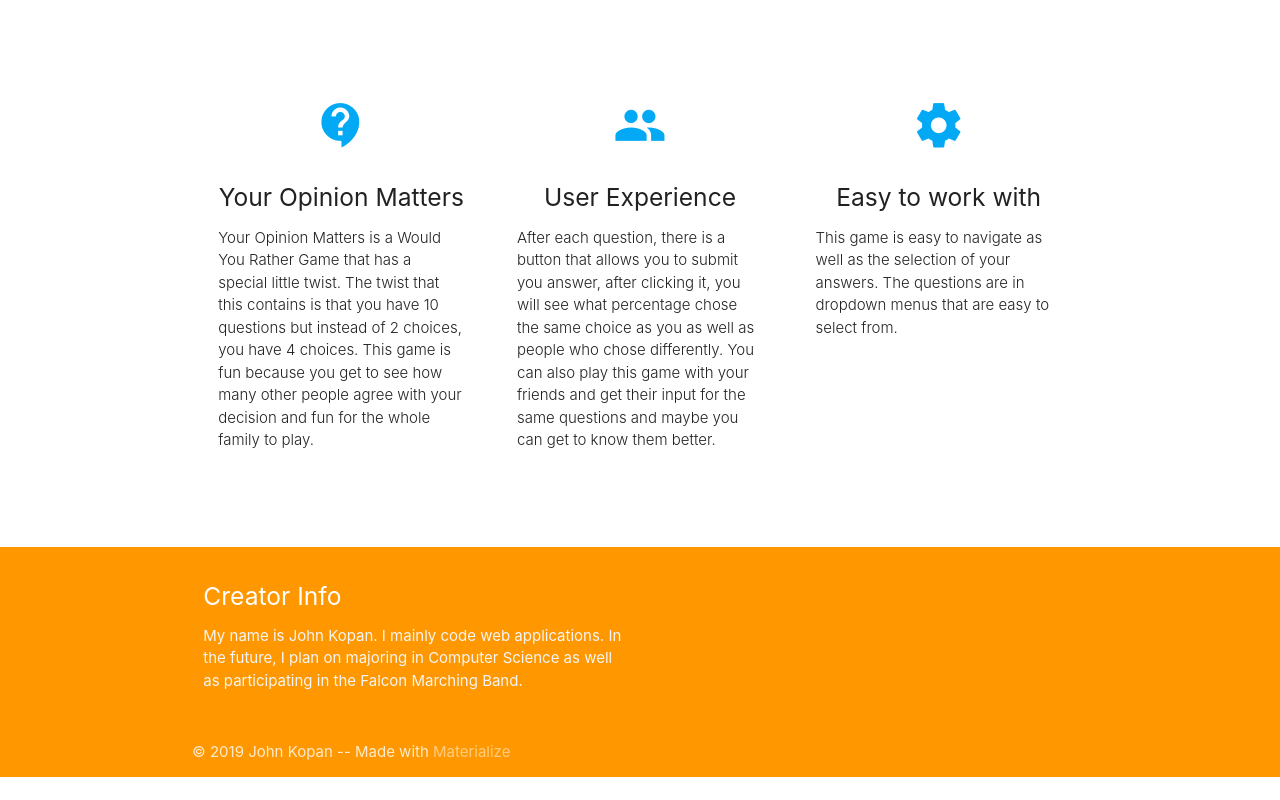
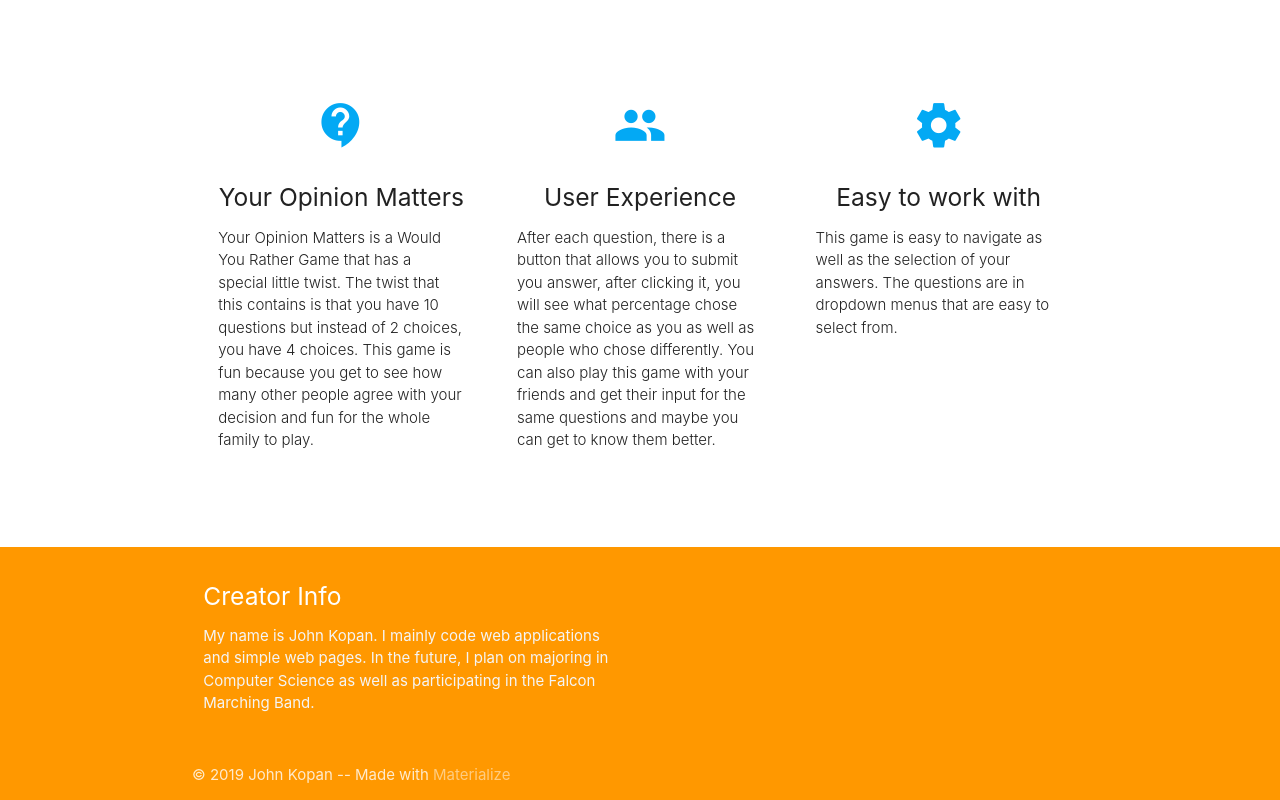
Before and after one commit to J0hnK12/Your-Opinion-Matters-Full-Stack, a website: page starter-template/index.html in a window 1280 px wide. Shown: the part 404-1204 px from the top of the page. Before the commit the page ends 1181 px from the top, so only its background shows below. Drawn offline with nearby package versions, Linux system fonts and the light colour scheme.

Commit message:
Update index.html

```diff
--- a/starter-template/index.html
+++ b/starter-template/index.html
@@ -77,7 +77,7 @@
         <div class = "col l6 s12">
           <h5 class = "white-text">Creator Info</h5>
 
-        <p class = "grey-text text-lighten-4">My name is John Kopan. I mainly code web applications. In the future, I plan on majoring in Computer Science as well as participating in the Falcon Marching Band.</p>
+        <p class = "grey-text text-lighten-4">My name is John Kopan. I mainly code web applications and simple web pages. In the future, I plan on majoring in Computer Science as well as participating in the Falcon Marching Band.</p>
         </div>
       </div>
     </div>
```
